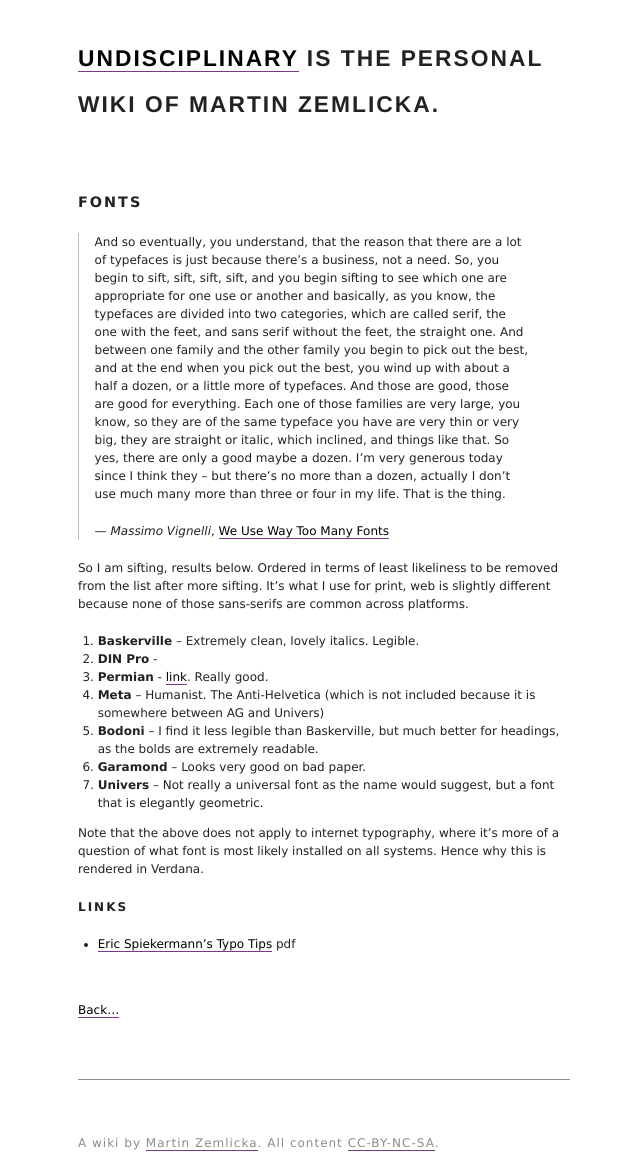
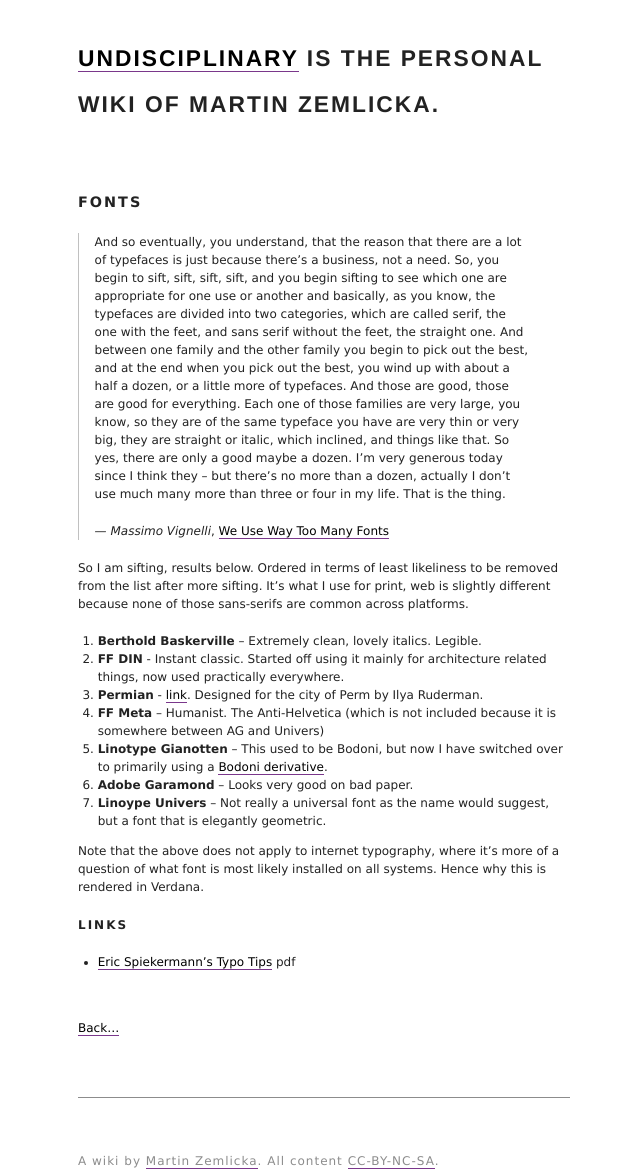
Before and after one commit to zmlka/undisciplinary, a Jekyll site: the page built from fonts.md, in a window 1280 px wide. Shown: the whole page, without its empty margins (316-956 px from the left). Built offline with Jekyll 4.4.1, drawn with Linux system fonts in a browser that asks for light colours.

Commit message:
adding type foundries

```diff
--- a/fonts.md
+++ b/fonts.md
@@ -28,16 +28,18 @@
 is slightly different because none of those sans-serifs are common across
 platforms.
 
-3. **Baskerville** – Extremely clean, lovely italics. Legible.
-3. **DIN Pro** -
-2. **Permian** - [link](http://permian.design.ru/). Really good.
-3. **Meta** – Humanist. The Anti-Helvetica (which is not included because it is
+3. **Berthold Baskerville** – Extremely clean, lovely italics. Legible.
+3. **FF DIN** - Instant classic. Started off using it mainly for architecture
+   related things, now used practically everywhere.
+2. **Permian** - [link](http://permian.design.ru/). Designed for the city of
+   Perm by Ilya Ruderman.
+3. **FF Meta** – Humanist. The Anti-Helvetica (which is not included because it is
    somewhere between AG and Univers)
-1. **Bodoni** – I find it less legible than Baskerville, but much better for
-   headings, as the bolds are extremely readable.
-2. **Garamond** – Looks very good on bad paper.
-5. **Univers** – Not really a universal font as the name would suggest, but a
-   font that is elegantly geometric.
+1. **Linotype Gianotten** – This used to be Bodoni, but now I have switched
+   over to primarily using a [Bodoni derivative](http://www.linotype.com/1046/linotypegianotten-family.html).
+2. **Adobe Garamond** – Looks very good on bad paper.
+5. **Linoype Univers** – Not really a universal font as the name would suggest,
+   but a font that is elegantly geometric.
 
 Note that the above does not apply to internet typography, where it's more of a
 question of what font is most likely installed on all systems. Hence why this
```
